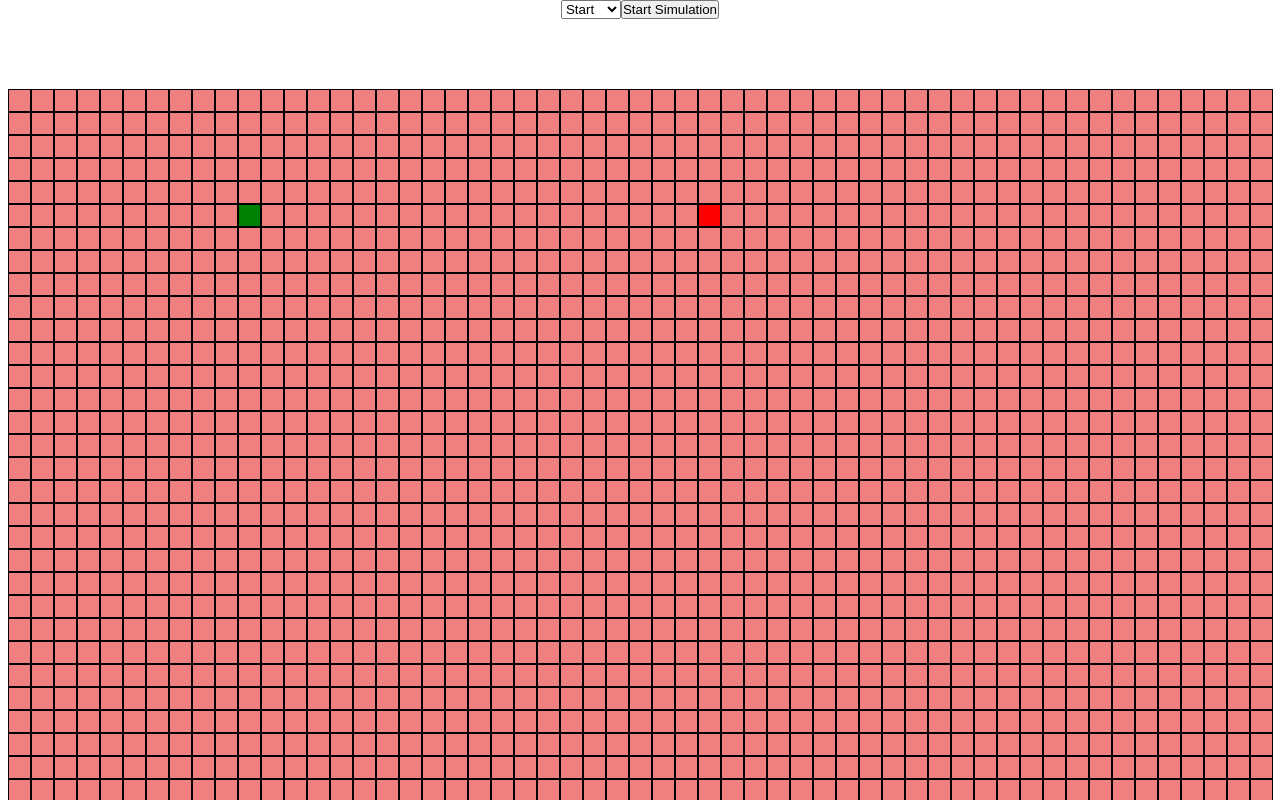
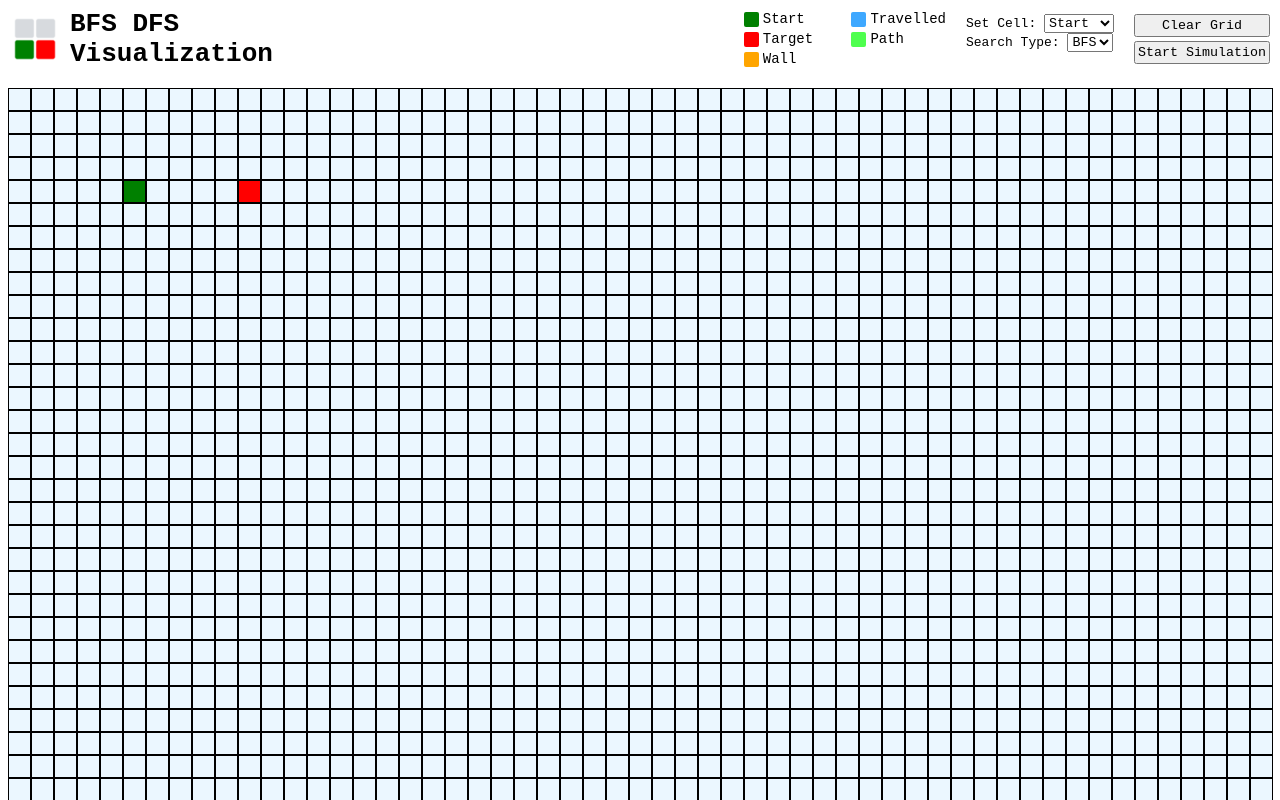
Before and after one commit to SamAndao/BFS-Visualization, a React (Create React App) app: page / in a window 1280 px wide. Built offline with nearby package versions, Linux system fonts and the light colour scheme.

Commit message:
finished everything

```diff
--- a/src/App.tsx
+++ b/src/App.tsx
@@ -3,39 +3,48 @@ import { useEffect, useState } from "react";
 function App() {
   const [grid, setGrid] = useState<Array<Number>>([]);
 
-  const [isRunning, setIsRunning] = useState<Boolean> (false);
+  const [searchType, setSearchType] = useState<String> ("bfs")
 
-  const [startNode, setStartNode] = useState<Array<Number>>([10 , 5]);
-  const [targetNode, setTargetNode] = useState<Array<Number>>([30, 5]);
+  const [isRunning, setIsRunning] = useState<Boolean>(false);
+
+  const [isMouseDown, setIsMouseDown] = useState(false);
+
+  const [startNode, setStartNode] = useState<Array<Number>>([5, 4]);
+  const [targetNode, setTargetNode] = useState<Array<Number>>([10, 4]);
 
   const [type, setType] = useState<String>("start");
 
-  const documentHeight = document.documentElement.clientHeight;
-  const documentWidth = document.documentElement.clientWidth;
-  const boxRows = Math.floor(documentHeight / 23) - 3;
-  const boxColumns = Math.floor(documentWidth / 23);
+  const [boxColumns, setBoxColumns] = useState<Number>(0);
+  const [boxRows, setBoxRows] = useState<Number>(0);
 
-  function indexToCoords (indexNum: Number) {
-    const yCoord = Math.floor(Number(indexNum) / boxColumns);
-    const xCoord = Number(indexNum) - (yCoord * boxColumns);
+  function indexToCoords(indexNum: Number) {
+    const yCoord = Math.floor(Number(indexNum) / Number(boxColumns));
+    const xCoord = Number(indexNum) - yCoord * Number(boxColumns);
     return [xCoord, yCoord];
-
   }
 
-  function coordsToIndex (coords: Number[]) {
+  function coordsToIndex<Number>(coords: Number[]) {
     const [xCoord, yCoord] = coords;
-    return (Number(yCoord) * Number(boxColumns)) + Number(xCoord);
+    return Number(yCoord) * Number(boxColumns) + Number(xCoord);
   }
 
-
-  function getCellClass( cellNum: Number) {
-    return cellNum === 1 ? "gridCell" : cellNum === 2 ? "gridWall" : cellNum === 3 ? "gridStart" : cellNum === 4 ? "gridTarget" : cellNum === 5 ? "gridTravelled" : "gridBack";
+  function getCellClass(cellNum: Number) {
+    return cellNum === 1
+      ? "gridCell"
+      : cellNum === 2
+      ? "gridWall"
+      : cellNum === 3
+      ? "gridStart"
+      : cellNum === 4
+      ? "gridTarget"
+      : cellNum === 5
+      ? "gridTravelled"
+      : "gridBack";
   }
 
-  function handleSelectionChange(value:String) {
+  function handleSelectionChange(value: String) {
     setType(value);
   }
-
 
   function clearTraveledGrid() {
     setGrid((prevState) => {
@@ -47,12 +56,22 @@ function App() {
         } else {
           return item;
         }
-      })
+      });
       return newGrid;
-    })
+    });
   }
 
-  function handleBoxClick( itemIndex: Number) {
+
+  function handleSearchChange(value: String) {
+    if (isRunning) {
+      return;
+    }
+    clearTraveledGrid();
+
+    setSearchType(value);
+  }
+
+  function handleBoxClick(itemIndex: Number, shift: Boolean = false) {
     const startNodeIndex = coordsToIndex(startNode);
     const targetNodeIndex = coordsToIndex(targetNode);
 
@@ -64,7 +83,14 @@ function App() {
       clearTraveledGrid();
       setGrid((prevState) => {
         const prevGrid = prevState.slice();
-        const changeNum:Number = type === "wall" ? 2 : type === "start" ? 3 : type === "target" ? 4 : 1;
+        const changeNum: Number =
+          type === "wall"
+            ? 2
+            : type === "start"
+            ? 3
+            : type === "target"
+            ? 4
+            : 1;
 
         if (changeNum === 3) {
           prevGrid[Number(coordsToIndex(startNode))] = 1;
@@ -74,13 +100,53 @@ function App() {
           setTargetNode(indexToCoords(itemIndex));
         }
 
-        prevGrid[Number(itemIndex)] = changeNum === prevGrid[Number(itemIndex)] ? 1 : changeNum;
+        if (shift) {
+          prevGrid[Number(itemIndex)] = 1;
           return prevGrid;
-      })
+        } else {
+          prevGrid[Number(itemIndex)] =
+            changeNum === prevGrid[Number(itemIndex)] ? 1 : changeNum;
+          return prevGrid;
+        }
+
+      });
     }
   }
+  function handleBoxHold(itemIndex: Number, shift: Boolean = false) {
+    const startNodeIndex = coordsToIndex(startNode);
+    const targetNodeIndex = coordsToIndex(targetNode);
 
+    if (startNodeIndex === itemIndex || targetNodeIndex === itemIndex) {
+      return;
+    }
 
+    if (!isRunning) {
+      clearTraveledGrid();
+      setGrid((prevState) => {
+        const prevGrid = prevState.slice();
+        const changeNum: Number =
+          type === "wall"
+            ? 2
+            : type === "start"
+            ? 3
+            : type === "target"
+            ? 4
+            : 1;
+        if (shift) {
+          prevGrid[Number(itemIndex)] = 1;
+          return prevGrid;
+        } else {
+          if (changeNum === 2) {
+
+            prevGrid[Number(itemIndex)] =
+              changeNum === prevGrid[Number(itemIndex)] ? 1 : changeNum;
+            return prevGrid;
+          }
+        }
+        return prevGrid;
+      });
+    }
+  }
 
   class GridNode {
     x: Number;
@@ -95,67 +161,125 @@ function App() {
 
   function checkOOB(nodeIndex: Number[]) {
     if (Number(nodeIndex[0]) < 0) return false;
-    if (Number(nodeIndex[0]) > boxColumns) return false;
+    if (Number(nodeIndex[0]) > Number(boxColumns) - 1) return false;
     if (Number(nodeIndex[1]) < 0) return false;
-    if (Number(nodeIndex[1]) > boxRows - 1) return false;
+    if (Number(nodeIndex[1]) > Number(boxRows) - 1) return false;
     return true;
   }
 
   async function startSimulation() {
+    if (isRunning) {
+      return;
+    }
+    if (!checkOOB(startNode)) {
+      return;
+    }
+    if (!checkOOB(targetNode)) {
+      return;
+    }
     clearTraveledGrid();
     setIsRunning(true);
 
     const travelledSet = new Set();
-    const operationStack:GridNode[] = [];
+    const operationStack: GridNode[] = [];
 
     operationStack.push(new GridNode(startNode[0], startNode[1]));
 
     let targetNodeReached = false;
+    let count = 0;
+    while (!targetNodeReached && operationStack.length > 0) {
+      count++;
+      let currNode;
 
-    while (!targetNodeReached && operationStack.length > 0) {
-      let currNode = operationStack.shift();
+      if (searchType === 'bfs') {
+        currNode = operationStack.shift();
+      } else {
+        currNode = operationStack.pop();
+      }
+
       const nodeCoords = [Number(currNode?.x), Number(currNode?.y)];
       const nodeIndex = coordsToIndex(nodeCoords);
-
-      if (currNode && (currNode?.x !== targetNode[0] || currNode?.y !== targetNode[1])) {
-
-        if (!travelledSet.has(nodeIndex) && grid[nodeIndex] !== 2 && checkOOB(nodeCoords)){
-
+      if (
+        currNode &&
+        (currNode?.x !== targetNode[0] || currNode?.y !== targetNode[1])
+      ) {
+        if (
+          !travelledSet.has(nodeIndex) &&
+          grid[nodeIndex] !== 2 &&
+          checkOOB(nodeCoords)
+        ) {
           travelledSet.add(nodeIndex);
-          operationStack.push(new GridNode(Number(currNode?.x), Number(currNode.y) + 1, currNode));
-          operationStack.push(new GridNode(Number(currNode?.x) + 1, Number(currNode.y), currNode));
-          operationStack.push(new GridNode(Number(currNode?.x) - 1, Number(currNode.y), currNode));
-          operationStack.push(new GridNode(Number(currNode?.x), Number(currNode.y) - 1, currNode));
+          operationStack.push(
+            new GridNode(Number(currNode?.x), Number(currNode.y) + 1, currNode)
+          );
+          operationStack.push(
+            new GridNode(Number(currNode?.x) + 1, Number(currNode.y), currNode)
+          );
+          operationStack.push(
+            new GridNode(Number(currNode?.x) - 1, Number(currNode.y), currNode)
+          );
+          operationStack.push(
+            new GridNode(Number(currNode?.x), Number(currNode.y) - 1, currNode)
+          );
+          setTimeout(()=> {
             setGrid((prevState) => {
               const prevGrid = prevState.slice();
-            prevGrid[nodeIndex] = prevGrid[nodeIndex] !== 4 && prevGrid[nodeIndex] !== 3 ? 5 : prevGrid[nodeIndex];
+              prevGrid[nodeIndex] =
+                prevGrid[nodeIndex] !== 4 && prevGrid[nodeIndex] !== 3
+                  ? 5
+                  : prevGrid[nodeIndex];
               return prevGrid;
-          })
-          await new Promise((resolve) => setTimeout(resolve, 1));
+            });
+
+          }, 2 * count);
         }
       } else {
-        console.log('trig')
         targetNodeReached = true;
+        await new Promise((resolve) => {
+          setTimeout(resolve, count * 2)
+        } )
         while (currNode?.prevNode !== null) {
-          console.log('hi')
+
+          const nodeIndex = coordsToIndex([
+            Number(currNode?.x),
+            Number(currNode?.y),
+          ]);
           setGrid((prevState) => {
-            const nodeIndex = coordsToIndex([Number(currNode?.x), Number(currNode?.y)])
               const prevGrid = prevState.slice();
-            prevGrid[nodeIndex] = prevGrid[nodeIndex] !== 4 && prevGrid[nodeIndex] !== 3 ? 6 : prevGrid[nodeIndex];
+              prevGrid[nodeIndex] =
+                prevGrid[nodeIndex] !== 4 && prevGrid[nodeIndex] !== 3
+                  ? 6
+                  : prevGrid[nodeIndex];
               return prevGrid;
-          })
-          await new Promise((resolve) => setTimeout(resolve, 10));
+          });
+
           currNode = currNode?.prevNode;
+          await new Promise((resolve) => {
+            setTimeout(resolve, 10)
+          } )
+        }
+      }
     }
     setIsRunning(false);
+  }
 
-      }
+  function clearGrid() {
+
+    if (!isRunning) {
+      clearTraveledGrid();
     }
 
   }
+  function generateGrid() {
+    const documentHeight = document.documentElement.clientHeight;
+    const documentWidth = document.documentElement.clientWidth;
+    const boxRows = Math.floor(documentHeight / 23) - 3;
+    const boxColumns = Math.floor(documentWidth / 23);
 
-  useEffect(() => {
-    const tempGrid:number[] = [];
+    setBoxColumns(boxColumns);
+    setBoxRows(boxRows);
+
+    const tempGrid: number[] = [];
 
     for (let i = 0; i < boxRows; i++) {
       for (let j = 0; j < boxColumns; j++) {
@@ -163,38 +287,124 @@ function App() {
           tempGrid.push(3);
         } else if (targetNode[0] === j && targetNode[1] === i) {
           tempGrid.push(4);
-
         } else {
           tempGrid.push(1);
         }
       }
     }
     setGrid(tempGrid);
+  }
+
+  useEffect(() => {
+    window.addEventListener("resize", () => {
+      window.location.reload();
+    });
+    generateGrid();
+  }, []);
+  useEffect(() => {
+    function handleMouseDown() {
+      setIsMouseDown(true);
+    }
+
+    function handleMouseUp() {
+      setIsMouseDown(false);
+    }
+    document.addEventListener('mousedown', handleMouseDown);
+    document.addEventListener('mouseup', handleMouseUp);
+
   }, []);
 
   return (
     <div className="App">
       <div className="header">
-        <select onChange={(e) => {
+        <img src="/DFS-BFS-Visualization/logo.png" className="logoImage" alt="logo"/>
+        <h1 className="headerText">BFS DFS Visualization</h1>
+        <div className="colorLabels">
+          <ul className="labelList">
+            <li className="labelItem">
+              <div className="gridCellItem gridStart listLabel"></div>
+              <h3 className="labelText">Start</h3>
+            </li>
+            <li className="labelItem">
+              <div className="gridCellItem gridTarget listLabel"></div>
+              <h3 className="labelText">Target</h3>
+            </li>
+            <li className="labelItem">
+              <div className="gridCellItem gridWall listLabel"></div>
+              <h3 className="labelText">Wall</h3>
+            </li>
+            <li className="labelItem ">
+              <div className="gridCellItem gridTravelled listLabel"></div>
+              <h3 className="labelText">Travelled</h3>
+            </li>
+            <li className="labelItem">
+              <div className="gridCellItem gridBack listLabel"></div>
+              <h3 className="labelText">Path</h3>
+            </li>
+          </ul>
+        </div>
+        <div className="controls">
+          <div>
+            <div>
+              <label>Set Cell: </label>
+              <select
+                className="selectCellType"
+                onChange={(e) => {
                   handleSelectionChange(e.target.value);
-        }}>
+                }}
+              >
                 <option value="start">Start</option>
                 <option value="wall">Wall</option>
                 <option value="target">Target</option>
               </select>
-        <button onClick={() => { startSimulation()}}>Start Simulation</button>
             </div>
-      <div className="gridContainer">
+            <div>
+            <label>Search Type: </label>
+              <select
+                className="selectCellType"
+                onChange={(e) => {
+                  handleSearchChange(e.target.value);
+                }}
+              >
+                <option value="bfs">BFS</option>
+                <option value="dfs">DFS</option>
+              </select>
+            </div>
+          </div>
+          <div className="buttons">
+            <button className="btn clear-btn" onClick={() => {
+              clearGrid();
+            }}>
+            Clear Grid
+            </button>
+            <button
+              className="btn" onClick={() => {
+                startSimulation();
+              }}
+            >
+              Start Simulation
+            </button>
+          </div>
+
+        </div>
+      </div>
+      <div draggable="false" className="gridContainer">
         {!grid.length ||
           grid.map((item, index) => {
             return (
               <div
+              draggable="false"
                 className={`${getCellClass(item)} gridCellItem`}
-                onMouseDown={ (e) => {
+                onMouseOver={(e) => {
+                  if (isMouseDown) {
+                    handleBoxHold(Number(index), e.shiftKey);
+                  }
+                }}
+                onMouseDown={() => {
                   handleBoxClick(Number(index));
                 }}
-              >
-              </div>
+
+              ></div>
             );
           })}
       </div>
--- a/src/index.css
+++ b/src/index.css
@@ -3,6 +3,7 @@
   margin: 0;
   padding: 0;
   overflow: hidden;
+  font-family: monospace;
 }
 
 html {
@@ -30,7 +31,7 @@ body {
   display: flex;
   flex-wrap: wrap;
   height: calc(100vh - 70px);
-  margin-top: 70px;
+  margin-top: 10px;
   align-content: flex-start;
   /* background-color: red; */
   justify-content: center;
@@ -45,7 +46,7 @@ body {
 }
 
 .gridCell {
-  background-color: lightcoral;
+  background-color: rgb(235, 247, 255);
 }
 
 .gridStart {
@@ -61,8 +62,75 @@ body {
 }
 
 .gridTravelled {
-  background-color: rgb(19, 146, 104);
+  background-color: rgb(62, 168, 255);
 }
 .gridBack {
-  background-color: midnightblue;
+  background-color: rgb(78, 255, 78);
 }
+
+.logoImage {
+  height: 50px;
+  margin-right: 10px;
+}
+
+.headerText {
+  width: min-content;
+}
+
+.header {
+  height: 80px;
+  display: flex;
+  align-items: center;
+  width: 100%;
+  padding: 0 10px;
+}
+
+.colorLabels {
+  margin-left: auto;
+  margin-right: 20px
+}
+
+.labelList {
+  columns: 2;
+}
+
+.listLabel {
+  height: 15px;
+  width: 15px;
+  margin-right: 4px;
+  border: none;
+  border-radius: 2px;
+}
+
+.labelItem {
+  display: flex;
+  align-items: center;
+  height: 20px;
+}
+
+.labelText {
+  font-size: 14px;
+  font-weight: 400;
+  letter-spacing: 20%;
+}
+
+.selectCellType {
+  margin-right: 20px;
+}
+
+.controls {
+  display: flex;
+
+}
+.buttons {
+  display: flex;
+  flex-direction: column;
+}
+
+.btn {
+  padding: 2px;
+}
+
+.clear-btn {
+  margin-bottom: 4px;
+}
```
Also changed, not shown: public/logo.png (added). Lines whose indentation alone changed are shown as unchanged.
